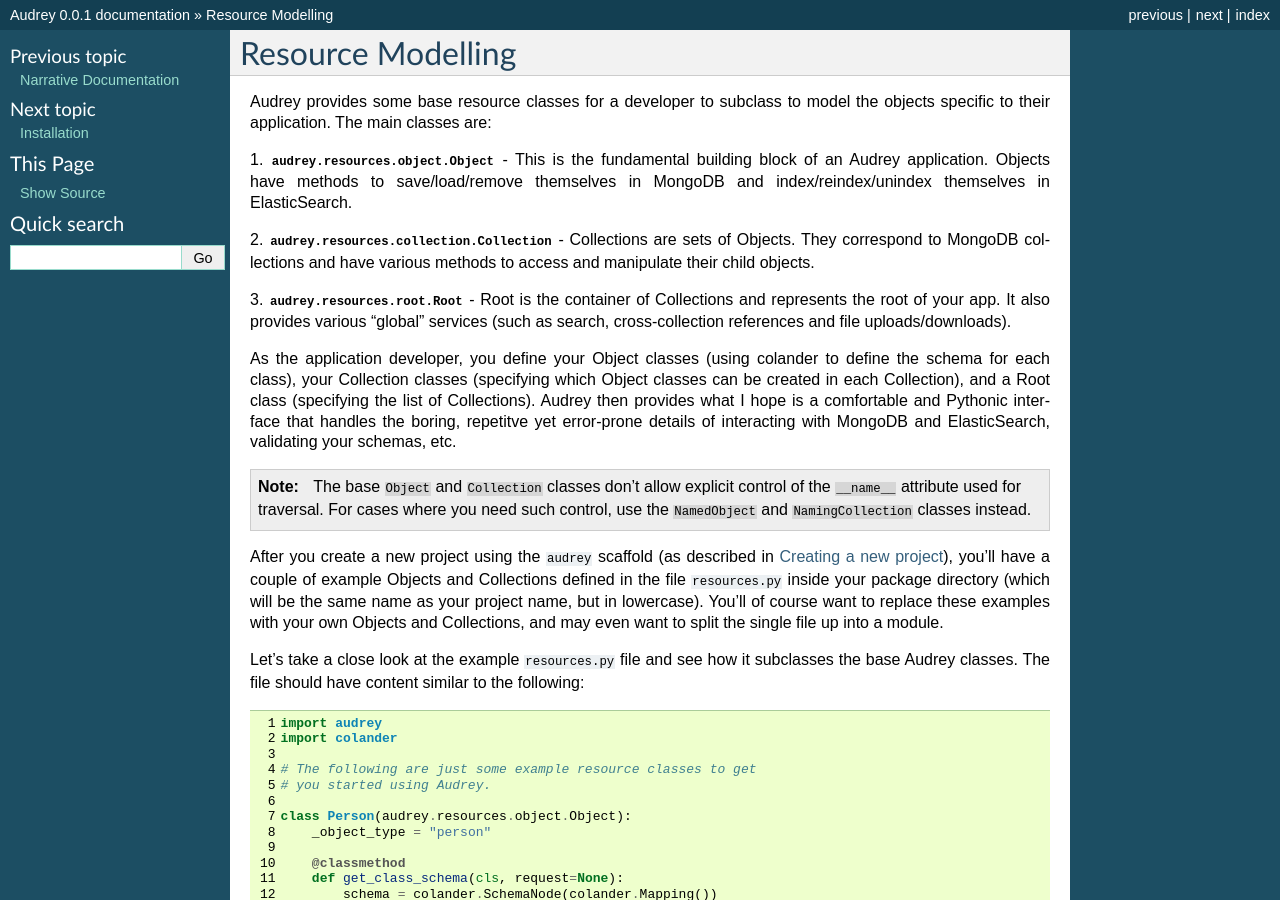
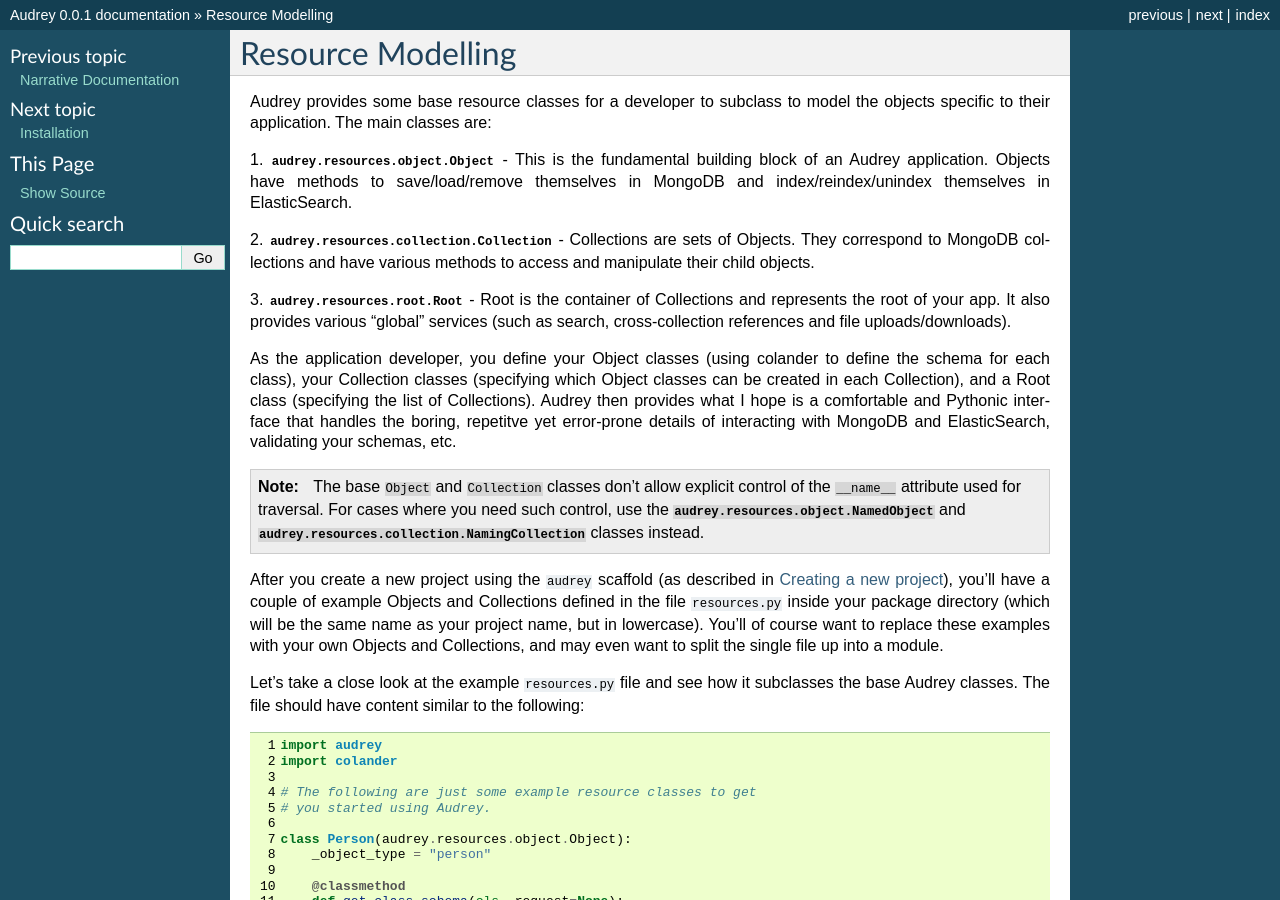
Before and after one commit to sbrauer/Audrey, a Sphinx documentation site: the page built from docs/source/resources.rst, in a window 1280 px wide and 900 px high. Built offline with Sphinx 7.4.7, drawn with Linux system fonts in a browser that asks for light colours.

Commit message:
doc update

```diff
--- a/docs/source/resources.rst
+++ b/docs/source/resources.rst
@@ -30,7 +30,7 @@
 with MongoDB and ElasticSearch, validating your schemas, etc.
 
 .. note::
-   The base ``Object`` and ``Collection`` classes don't allow explicit control of the ``__name__`` attribute used for traversal.  For cases where you need such control, use the ``NamedObject`` and ``NamingCollection`` classes instead.
+   The base ``Object`` and ``Collection`` classes don't allow explicit control of the ``__name__`` attribute used for traversal.  For cases where you need such control, use the :class:`audrey.resources.object.NamedObject` and :class:`audrey.resources.collection.NamingCollection` classes instead.
 
 After you create a new project using the ``audrey`` scaffold (as described
 in :ref:`creating-new-project`), you'll have a couple of example
```
